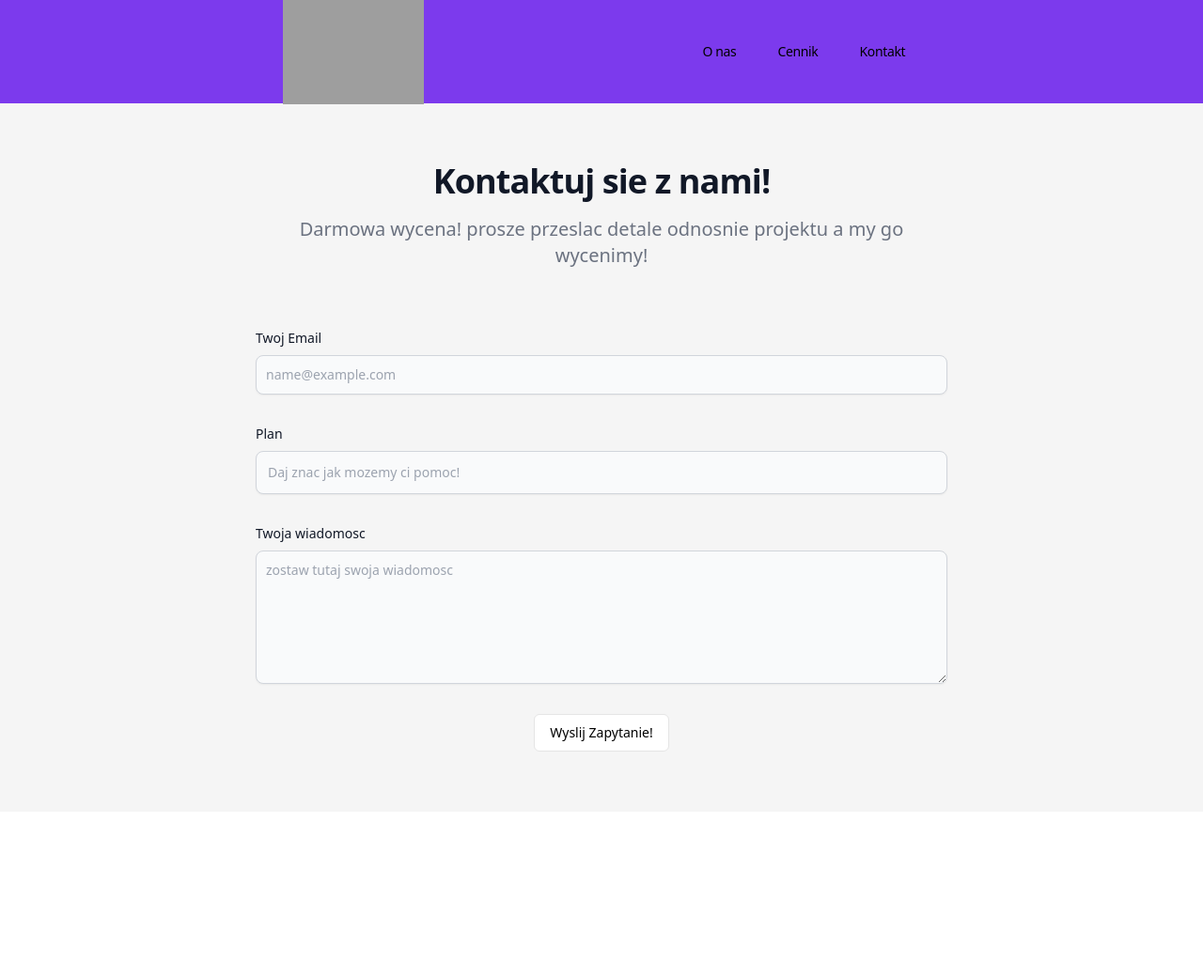
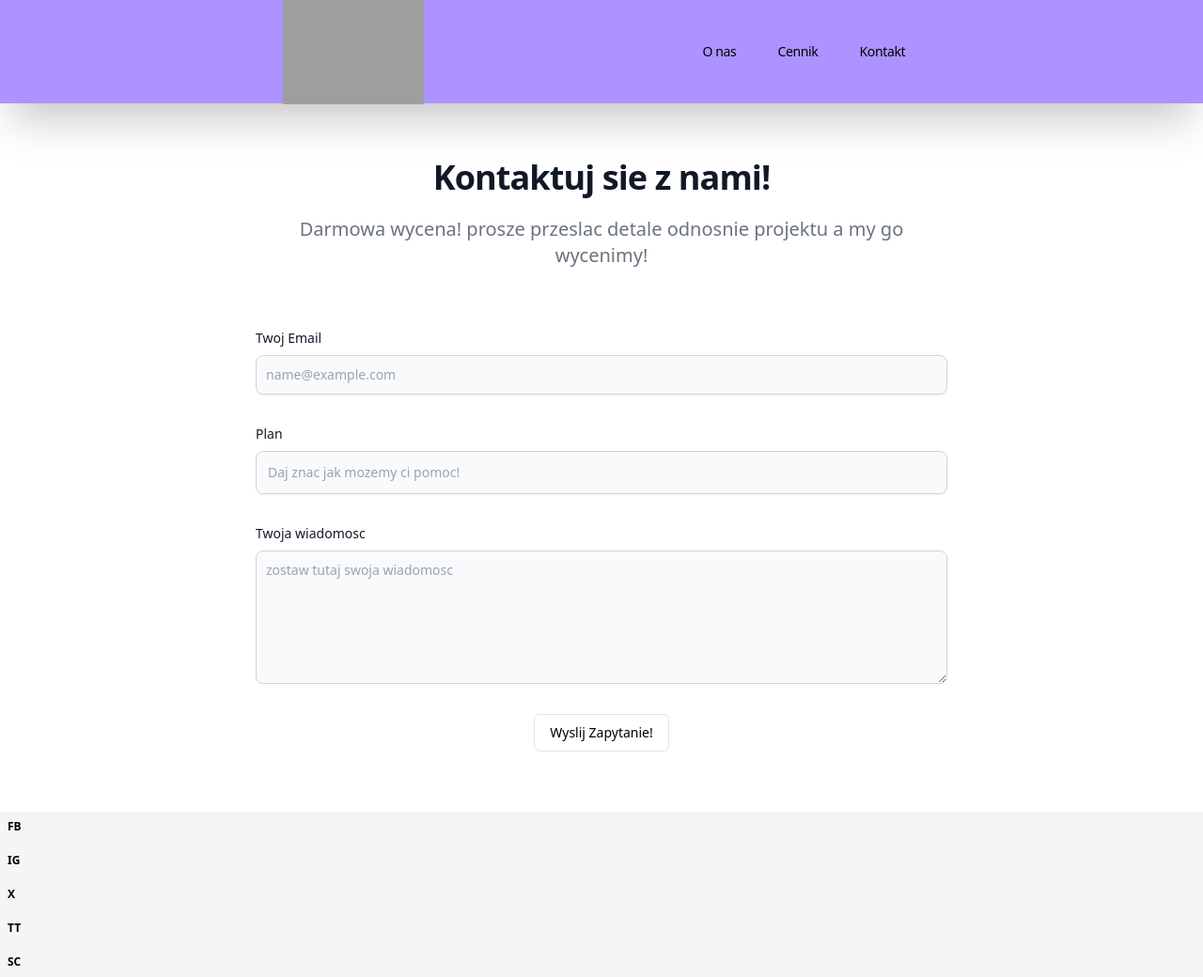
Before and after one commit to UserKacper/uslugi-informatyczne-ui, a React (Vite) app: page /contact in a window 1280 px wide. Shown: the whole page at 94% size. Before the commit the page ends 864 px from the top, so only its background shows below. Built offline with nearby package versions, Linux system fonts and the light colour scheme; grey boxes are pictures that could not be loaded.

Commit message:
update: view updates changes to design

```diff
--- /dev/null
+++ b/src/components/comps/footer.tsx
@@ -0,0 +1,20 @@
+
+
+const Footer = () => {
+    return (
+        <div className='w-full flex flex-col justify-center bg-accent'>
+            <div className="w-full">
+                <span></span>
+            </div>
+            <div className="flex w-full justify-end gap-x-6 sm:flex-col gap-y-5 p-2 text-xs font-bold" id="icons">
+                <span>FB</span>
+                <span>IG</span>
+                <span>X</span>
+                <span>TT</span>
+                <span>SC</span>
+            </div>
+        </div>
+    )
+}
+
+export default Footer
--- a/src/components/comps/navigationbar.tsx
+++ b/src/components/comps/navigationbar.tsx
@@ -9,7 +9,7 @@ export const NavigationBar = () => {
 
 
     return (<>
-        <main className="h-[80px] sm:h-[110px] bg-violet-600">
+        <main className="h-[80px] sm:h-[110px] bg-[#AD93FF] shadow-2xl">
             <section className="flex h-full w-full p-5 xl:justify-evenly sm:justify-between">
                 <div className="self-center">
                     <img src='https://th.bing.com/th/id/R.26f917f11670decde7eb10ed9293a3a2?rik=9xV9E9hk0EsiLg&pid=ImgRaw&r=0' alt="Company Logo" width={150} height={150} />
--- a/src/components/comps/planSelection.tsx
+++ b/src/components/comps/planSelection.tsx
@@ -27,7 +27,7 @@ export const PlanSelection = () => {
                     <Button
                         variant={"outline"}
                         key={plan.name}
-                        className={`${selectedOption === plan.route ? 'w-full h-full self-center rounded-none border-none max-sm:scale-110 sm:-translate-y-5 duration-500 transition-transform rounded-t-md bg-accent text-accent-foreground' : 'flex justify-center w-full h-full self-center rounded-none border-none'} `}
+                        className={`${selectedOption === plan.route ? 'w-full h-full self-center rounded-none border-none max-sm:scale-110 sm:-translate-y-5 duration-500 transition-transform rounded-t-md bg-[#CFC0FF] text-accent-foreground hover:bg-[#CFC0FF]' : 'flex duration-0 justify-center w-full h-full self-center rounded-none border-none bg-transparent hover:bg-[]'} `}
                         onClick={() => {
                             setSelectedOption(plan.route)
                             navigate(`/price/${plan.route}`)
--- a/src/components/pages/ContactPage.tsx
+++ b/src/components/pages/ContactPage.tsx
@@ -2,7 +2,7 @@ import ContactForm from "../comps/contactForms"
 
 const Contact = () => {
   return (
-    <section className="flex bg-accent justify-center">
+    <section className="flex justify-center">
         <ContactForm/>
     </section>
   )
--- a/src/components/pages/HomePage.tsx
+++ b/src/components/pages/HomePage.tsx
@@ -1,13 +1,17 @@
 import { Outlet } from "react-router-dom"
+
+
 
 const HomePage = () => {
     return (<>
         <Outlet />
         <main className="flex flex-col md:grid md:grid-cols-2 h-screen">
-            <section className="flex justify-center h-full bg-purple-400">
+            <section className="flex justify-center h-full ">
                 <div className="self-center p-10 md:p-8">
-                    <h1 className="pb-10 font-bold text-2xl">Usługi Programistyczne</h1>
-                    Lorem ipsum dolor sit amet consectetur, adipisicing elit. Ducimus minus eaque labore adipisci rerum eius nisi iure ratione maiores? Labore, voluptatum sit. Hic labore reprehenderit corrupti maiores est autem sit!
+                    <h1 className="pb-10 font-extrabold text-2xl">Usługi Programistyczne</h1>
+                    <p>
+                        Lorem ipsum dolor sit amet consectetur, adipisicing elit. Ducimus minus eaque labore adipisci rerum eius nisi iure ratione maiores? Labore, voluptatum sit. Hic labore reprehenderit corrupti maiores est autem sit!
+                    </p>
                 </div>
             </section>
             <section className="flex justify-center h-full bg-transparent">
--- a/src/components/pages/ServiceCards.tsx
+++ b/src/components/pages/ServiceCards.tsx
@@ -29,11 +29,10 @@ export const ServiceCard = () => {
 
 
     return (
-        <>
-            <section className='flex flex-col items-center gap-6 lg:justify-evenly lg:flex-row pt-5'>
+        <section className='flex flex-col items-center gap-6 lg:justify-evenly lg:flex-row p-5'>
             {data?.map((data) => (
                 <React.Fragment key={data.id}>
-                        <div className="w-full max-w-xs p-4 bg-white border border-gray-200 rounded-lg shadow sm:p-8 dark:bg-gray-800 dark:border-gray-700">
+                    <div className="w-full max-w-xs p-4 bg-white border border-gray-200 rounded-lg shadow-2xl shadow-[#8F6CFF] sm:p-8 dark:bg-gray-800 dark:border-gray-700">
                         <h5 className="mb-4 text-xl font-medium text-gray-500 dark:text-gray-400 ">{data.fullName}</h5>
                         <div className="flex items-baseline text-gray-900 dark:text-white gap-6 font-bold">Od
                             <span className="text-3xl font-extrabold tracking-tight">{data?.pricingMin + " "}
@@ -42,42 +41,41 @@ export const ServiceCard = () => {
                         </div>
                         <ul role="list" className="space-y-5 my-7">
                             <li className="flex items-center self-center">
-                                    <svg className="flex-shrink-0 w-4 h-4 text-blue-700 dark:text-blue-500" aria-hidden="true" xmlns="http://www.w3.org/2000/svg" fill="currentColor" viewBox="0 0 20 20">
+                                <svg className="flex-shrink-0 w-4 h-4 text-[#6F43FC] dark:text-blue-500" aria-hidden="true" xmlns="http://www.w3.org/2000/svg" fill="currentColor" viewBox="0 0 20 20">
                                     <path d="M10 .5a9.5 9.5 0 1 0 9.5 9.5A9.51 9.51 0 0 0 10 .5Zm3.707 8.207-4 4a1 1 0 0 1-1.414 0l-2-2a1 1 0 0 1 1.414-1.414L9 10.586l3.293-3.293a1 1 0 0 1 1.414 1.414Z" />
                                 </svg>
                                 <span className="text-base font-normal leading-tight text-gray-600 dark:text-gray-400 ms-3">{data.documentation}</span>
                             </li>
                             <li className="flex items-center self-center">
-                                    <svg className="flex-shrink-0 w-4 h-4 text-blue-700 dark:text-blue-500" aria-hidden="true" xmlns="http://www.w3.org/2000/svg" fill="currentColor" viewBox="0 0 20 20">
+                                <svg className="flex-shrink-0 w-4 h-4 text-[#6F43FC] dark:text-blue-500" aria-hidden="true" xmlns="http://www.w3.org/2000/svg" fill="currentColor" viewBox="0 0 20 20">
                                     <path d="M10 .5a9.5 9.5 0 1 0 9.5 9.5A9.51 9.51 0 0 0 10 .5Zm3.707 8.207-4 4a1 1 0 0 1-1.414 0l-2-2a1 1 0 0 1 1.414-1.414L9 10.586l3.293-3.293a1 1 0 0 1 1.414 1.414Z" />
                                 </svg>
                                 <span className="text-base font-normal leading-tight text-gray-500 ms-3">{data.helpWithIntegration}</span>
                             </li>
                             <li className="flex items-center self-center">
-                                    <svg className="flex-shrink-0 w-4 h-4 text-blue-700 dark:text-blue-500" aria-hidden="true" xmlns="http://www.w3.org/2000/svg" fill="currentColor" viewBox="0 0 20 20">
+                                <svg className="flex-shrink-0 w-4 h-4 text-[#6F43FC] dark:text-blue-500" aria-hidden="true" xmlns="http://www.w3.org/2000/svg" fill="currentColor" viewBox="0 0 20 20">
                                     <path d="M10 .5a9.5 9.5 0 1 0 9.5 9.5A9.51 9.51 0 0 0 10 .5Zm3.707 8.207-4 4a1 1 0 0 1-1.414 0l-2-2a1 1 0 0 1 1.414-1.414L9 10.586l3.293-3.293a1 1 0 0 1 1.414 1.414Z" />
                                 </svg>
                                 <span className="text-base font-normal leading-tight text-gray-500 ms-3">{data.mobileAccessControl}</span>
                             </li>
                             <li className="flex items-center self-center">
-                                    <svg className="flex-shrink-0 w-4 h-4 text-blue-700 dark:text-blue-500" aria-hidden="true" xmlns="http://www.w3.org/2000/svg" fill="currentColor" viewBox="0 0 20 20">
+                                <svg className="flex-shrink-0 w-4 h-4 text-[#6F43FC] dark:text-blue-500" aria-hidden="true" xmlns="http://www.w3.org/2000/svg" fill="currentColor" viewBox="0 0 20 20">
                                     <path d="M10 .5a9.5 9.5 0 1 0 9.5 9.5A9.51 9.51 0 0 0 10 .5Zm3.707 8.207-4 4a1 1 0 0 1-1.414 0l-2-2a1 1 0 0 1 1.414-1.414L9 10.586l3.293-3.293a1 1 0 0 1 1.414 1.414Z" />
                                 </svg>
                                 <span className="text-base font-normal leading-tight text-gray-500 ms-3">{data.panelAdminDesc}</span>
                             </li>
                             <li className="flex items-center self-center">
-                                    <svg className="flex-shrink-0 w-4 h-4 text-blue-700 dark:text-blue-500" aria-hidden="true" xmlns="http://www.w3.org/2000/svg" fill="currentColor" viewBox="0 0 20 20">
+                                <svg className="flex-shrink-0 w-4 h-4 text-[#6F43FC] dark:text-blue-500" aria-hidden="true" xmlns="http://www.w3.org/2000/svg" fill="currentColor" viewBox="0 0 20 20">
                                     <path d="M10 .5a9.5 9.5 0 1 0 9.5 9.5A9.51 9.51 0 0 0 10 .5Zm3.707 8.207-4 4a1 1 0 0 1-1.414 0l-2-2a1 1 0 0 1 1.414-1.414L9 10.586l3.293-3.293a1 1 0 0 1 1.414 1.414Z" />
                                 </svg>
                                 <span className="text-base font-normal leading-tight text-gray-500 ms-3">{data.emergency}</span>
                             </li>
                         </ul>
-                            <button type="button" className="text-white bg-blue-700 hover:bg-blue-800 focus:ring-4 focus:outline-none focus:ring-blue-200 dark:bg-blue-600 dark:hover:bg-blue-700 dark:focus:ring-blue-900 font-medium rounded-lg text-sm px-5 py-2.5 inline-flex justify-center w-full text-center">Skontaktuj Sie</button>
+                        <button type="button" className="text-white bg-[#8F6CFF] hover:bg-[#6F43FC] focus:ring-4 focus:outline-none focus:ring-blue-200 font-medium rounded-lg text-sm px-5 py-2.5 inline-flex justify-center w-full text-center">Skontaktuj Sie</button>
                     </div>
                 </React.Fragment>
             ))}
 
         </section>
-        </>
     )
 }
--- a/src/main.tsx
+++ b/src/main.tsx
@@ -3,6 +3,7 @@ import ReactDOM from 'react-dom/client'
 import App from './App.tsx'
 import './index.css'
 import { QueryClient, QueryClientProvider } from '@tanstack/react-query'
+import Footer from './components/comps/footer.tsx'
 
 
 const queryClient = new QueryClient()
@@ -12,6 +13,7 @@ ReactDOM.createRoot(document.getElementById('root')!).render(
   <React.StrictMode>
     <QueryClientProvider client={queryClient}>
       <App />
+      <Footer />
     </QueryClientProvider>
   </React.StrictMode>,
 )
```
Lines whose indentation alone changed are shown as unchanged.
